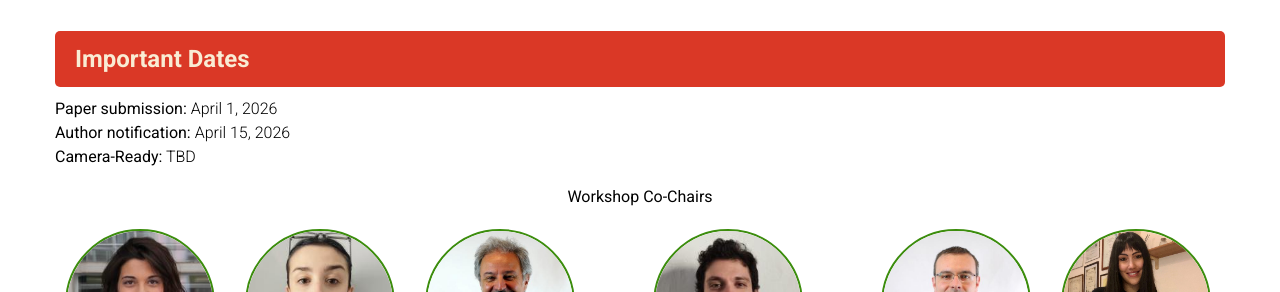
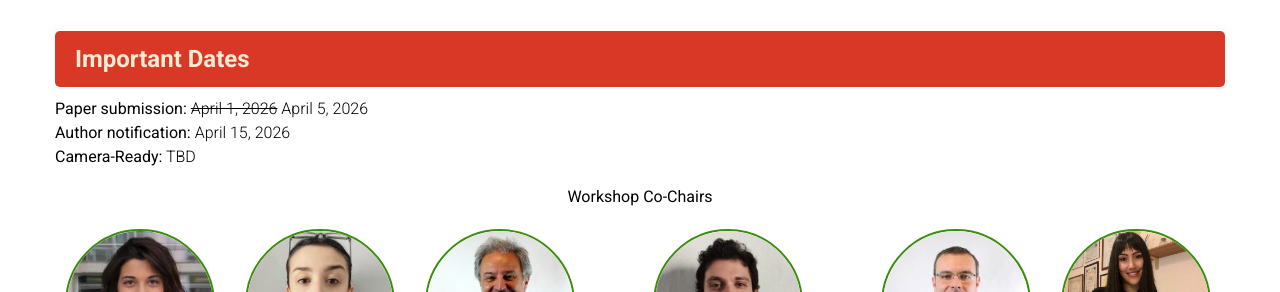
Before and after one commit to DMWorkshop/dmworkshop.github.io, a Jekyll site: the page built from _pages/about.md, in a window 1280 px wide and 900 px high, scrolled down 1491 px. Shown: the part 369-661 px from the top of the window. Built offline with Jekyll 4.4.1, drawn with Linux system fonts in a browser that asks for light colours; full-size pictures stand in for the smaller copies a plugin makes; a style sheet for code colours, icons or effects is not loaded.

Commit message:
updated about.md with extended deadline

```diff
--- a/_pages/about.md
+++ b/_pages/about.md
@@ -124,7 +124,7 @@ Foster collaboration across computational and social sciences to develop interpr
   Important Dates
 </div>
 
-<b>Paper submission:</b> April 1, 2026 <br/>
+<b>Paper submission:</b> ~~April 1, 2026~~ April 5, 2026 <br/>
 <b>Author notification:</b> April 15, 2026 <br/>
 <b>Camera-Ready:</b> TBD <br/>
 
```
